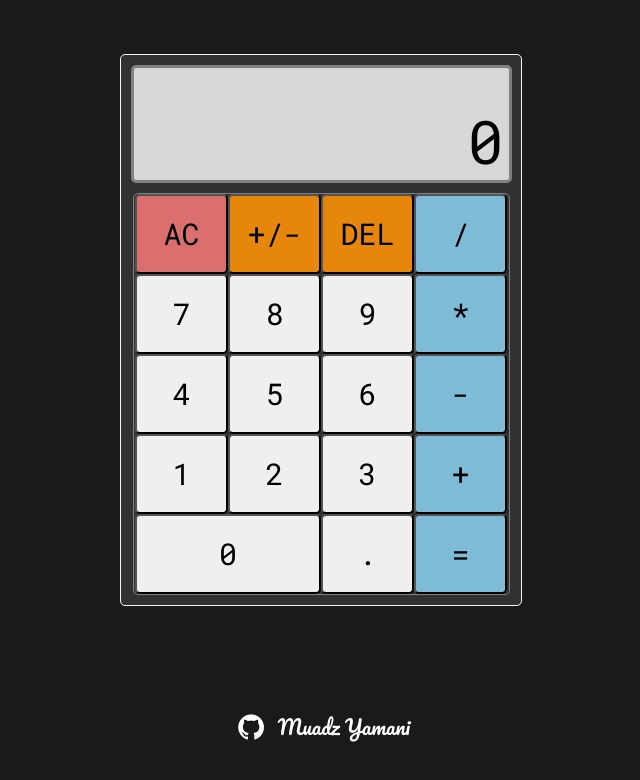
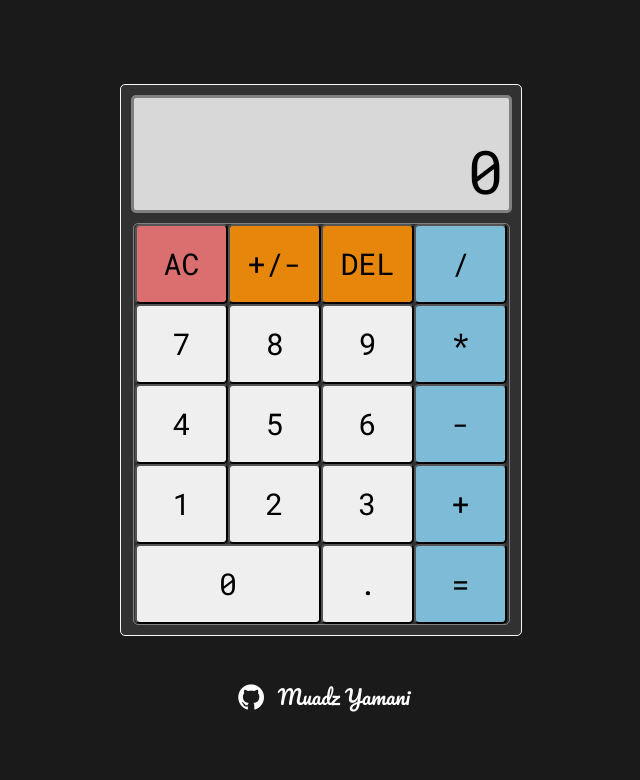
Before and after one commit to muadzyamani/odin-calculator, a plain HTML site: page index.html in a window 1280 px wide. Shown: the whole page, without its empty margins (319-959 px from the left). Drawn offline with Linux system fonts and the light colour scheme.

Commit message:
Change footer margin-top

```diff
--- a/style.css
+++ b/style.css
@@ -95,7 +95,7 @@ div.calculator button:active {
 }
 
 .footer {
-    margin-top: 100px;
+    margin-top: 5vh;
     font-size: 20px;
     color: white;
     font-family: 'Pacifico', cursive;
```
